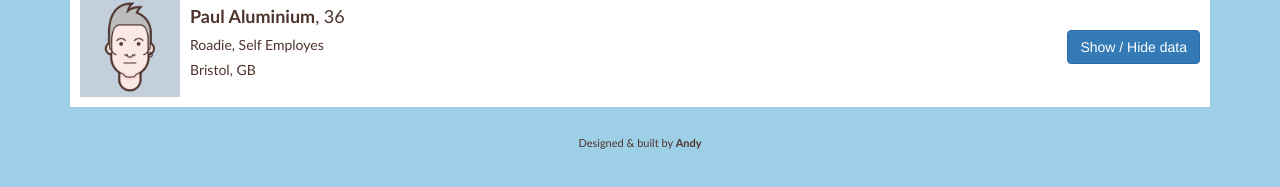
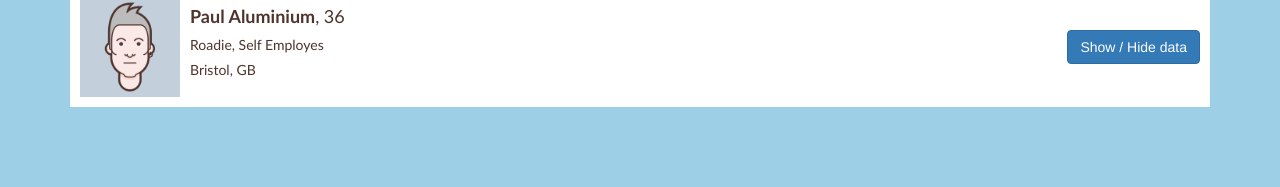
Before and after one commit to apmorris83/hello-soda-tech-test, a React app: page / in a window 1280 px wide. Shown: the part 473-660 px from the top of the page. Built offline with nearby package versions, Linux system fonts and the light colour scheme.

Commit message:
implementation complete

```diff
--- a/src/components/App.js
+++ b/src/components/App.js
@@ -1,7 +1,6 @@
 import React, { Component } from 'react';
 
 import Header from './Header';
-import Footer from './Footer';
 import PersonList from './PersonList';
 import jsonData from '../../public/data/people.json';
 import '../css/App.css';
@@ -16,7 +15,6 @@ export default class App extends Component {
             <div>
                 <Header />
                 <PersonList people={this.state.people} />
-                <Footer />
             </div>
         );
     }
--- a/src/components/Footer.js
+++ /dev/null
@@ -1,17 +0,0 @@
-import React from 'react';
-
-import '../css/Footer.css';
-
-function Footer () {
-  return (
-    <nav id="Footer" className="nav">
-      <div className="nav-center">
-        <div className="nav-item">
-          <h6>Designed & built by <b>Andy</b></h6>
-        </div>
-      </div>
-    </nav>
-  );
-}
-
-export default Footer;
--- a/src/css/Footer.css
+++ /dev/null
@@ -1,11 +0,0 @@
-#Footer {
-    padding-top: 20px;
-    flex-grow: 1;
-    text-align: center;
-}
-
-h6 {
-    color: #4e342d;
-    font-family: 'Gill Sans', 'Gill Sans MT', sans-serif;
-    font-size: 11px;
-}
--- a/src/css/PersonList.css
+++ b/src/css/PersonList.css
@@ -3,7 +3,6 @@
 }
 
 .box-element {
-    /*border: 1px solid #e6e6e6;*/
     padding: 10px;
     align-items: center;
     background-color: #fff;
--- a/src/index.js
+++ b/src/index.js
@@ -4,6 +4,4 @@ import '../public/bootstrap/css/bootstrap.min.css';
 
 import App from './components/App';
 
-ReactDOM.render(
-    <App />
-    , document.getElementById('app'));
+ReactDOM.render(<App />, document.getElementById('app'));
```
